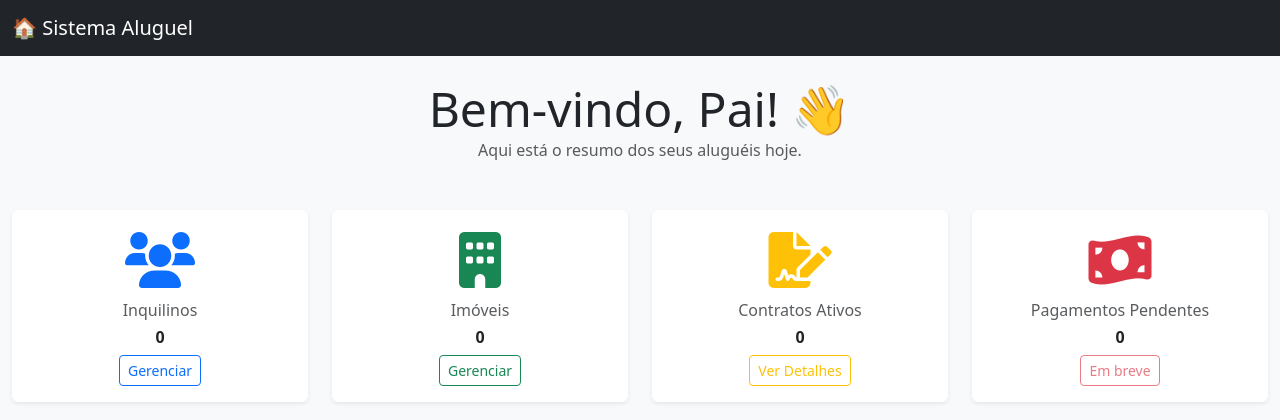
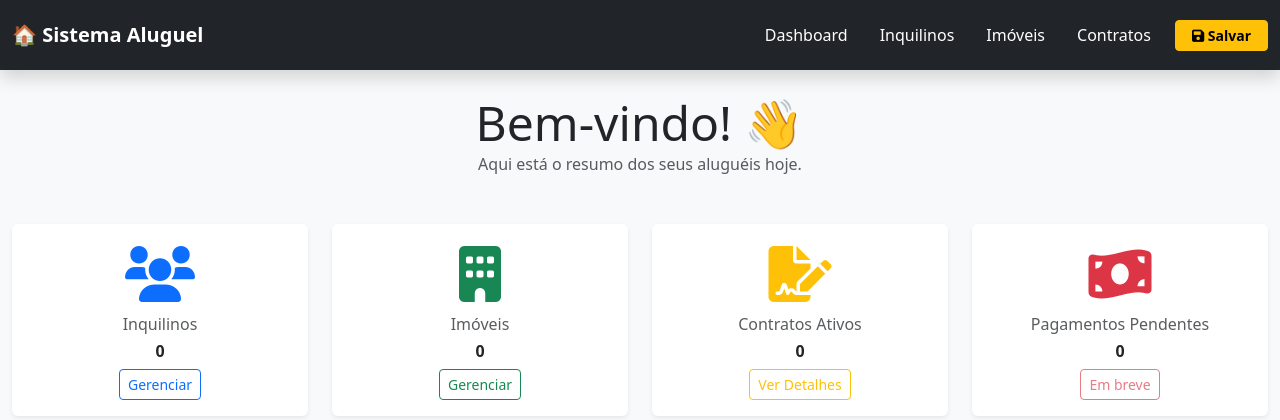
Before and after one commit to Apeirom/rental_manager, a Flask app: page / in a window 1280 px wide. Shown: the top 420 px of the page. Run offline with Flask 3, Linux system fonts and the light colour scheme; some libraries are stand-ins or nearby versions.

Commit message:
feature_Base_Html

```diff
--- a/templates/base.html
+++ b/templates/base.html
@@ -13,94 +13,101 @@
       rel="stylesheet"
       href="https://cdnjs.cloudflare.com/ajax/libs/font-awesome/6.0.0/css/all.min.css"
     />
+
+    <script src="https://unpkg.com/htmx.org@1.9.6"></script>
+
     <script src="https://cdn.tailwindcss.com"></script>
 
-    <script src="https://unpkg.com/htmx.org@1.9.6"></script>
+    <style>
+        /* Correção para o conflito Tailwind x Bootstrap */
+        .navbar-nav .nav-link {
+            font-size: 1rem;
+            text-decoration: none;
+        }
+        /* Garante que o menu sempre tenha altura correta */
+        .navbar {
+            min-height: 70px;
+        }
+    </style>
   </head>
   <body class="bg-light">
-    <nav class="navbar navbar-expand-lg navbar-dark bg-dark mb-4">
+
+    <nav class="navbar navbar-expand navbar-dark bg-dark mb-4 shadow">
         <div class="container">
-        <a class="navbar-brand" href="/">🏠 Sistema Aluguel</a>
-        <div class="collapse navbar-collapse">
-          <ul class="navbar-nav ms-auto">
+            <a class="navbar-brand fw-bold" href="/">
+                🏠 Sistema Aluguel
+            </a>
+
+            <ul class="navbar-nav ms-auto align-items-center flex-row gap-3">
                 <li class="nav-item">
-              <a
-                class="nav-link cursor-pointer"
+                    <a class="nav-link text-white cursor-pointer"
                        hx-get="/dashboard/partial"
                        hx-target="#main-content"
-                hx-push-url="/"
-              >
+                       hx-push-url="/">
                        Dashboard
                     </a>
                 </li>
 
                 <li class="nav-item">
-              <a
-                class="nav-link cursor-pointer"
+                    <a class="nav-link text-white cursor-pointer"
                        hx-get="/tenants"
                        hx-target="#main-content"
-                hx-push-url="/inquilinos"
-              >
+                       hx-push-url="/inquilinos">
                        Inquilinos
                     </a>
                 </li>
 
                 <li class="nav-item">
-              <a
-                class="nav-link cursor-pointer"
+                    <a class="nav-link text-white cursor-pointer"
                        hx-get="/properties"
                        hx-target="#main-content"
-                hx-push-url="/imoveis"
-              >
+                       hx-push-url="/imoveis">
                        Imóveis
                     </a>
                 </li>
 
                 <li class="nav-item">
-              <a
-                class="nav-link cursor-pointer"
+                    <a class="nav-link text-white cursor-pointer"
                        hx-get="/contracts"
                        hx-target="#main-content"
-                hx-push-url="/contratos"
-              >
+                       hx-push-url="/contratos">
                        Contratos
                     </a>
                 </li>
 
                 <li class="nav-item">
-              <a class="nav-link text-warning" href="/salvar"
-                ><i class="fas fa-save"></i> Salvar</a
-              >
+                    <a class="btn btn-warning btn-sm fw-bold px-3" href="/salvar">
+                        <i class="fas fa-save"></i> Salvar
+                    </a>
                 </li>
             </ul>
-        </div>
         </div>
     </nav>
 
     <div class="container">
       <div id="flash-messages">
-        {% with messages = get_flashed_messages(with_categories=true) %} {% if
-        messages %} {% for category, message in messages %}
-        <div class="alert alert-{{ category }} alert-dismissible fade show">
+        {% with messages = get_flashed_messages(with_categories=true) %}
+            {% if messages %}
+                {% for category, message in messages %}
+                <div class="alert alert-{{ category }} alert-dismissible fade show shadow-sm">
                   {{ message }}
-          <button
-            type="button"
-            class="btn-close"
-            data-bs-dismiss="alert"
-          ></button>
+                  <button type="button" class="btn-close" data-bs-dismiss="alert"></button>
                 </div>
-        {% endfor %} {% endif %} {% endwith %}
+                {% endfor %}
+            {% endif %}
+        {% endwith %}
       </div>
 
-      <div id="main-content">{% block content %}{% endblock %}</div>
+      <div id="main-content">
+        {% block content %}{% endblock %}
+      </div>
     </div>
 
     <script src="https://cdn.jsdelivr.net/npm/bootstrap@5.3.0/dist/js/bootstrap.bundle.min.js"></script>
 
     <script>
-      // Opcional: Configurações extras do HTMX se precisar
       document.body.addEventListener('htmx:configRequest', event => {
-        // Adiciona headers se necessário
+        // Headers extras se necessário
       })
     </script>
   </body>
--- a/templates/partials/dashboard.html
+++ b/templates/partials/dashboard.html
@@ -1,6 +1,6 @@
 <div id="dashboard-view" class="fade-in">
     <div class="text-center mb-5">
-        <h1 class="display-5">Bem-vindo, Pai! 👋</h1>
+        <h1 class="display-5">Bem-vindo! 👋</h1>
         <p class="text-muted">Aqui está o resumo dos seus aluguéis hoje.</p>
     </div>
 
```
Also changed, not shown: templates/partials/tenant_rows.html (deleted, +0 -25 lines), templates/tenants.html (deleted, +0 -40 lines). Lines whose indentation alone changed are shown as unchanged.
